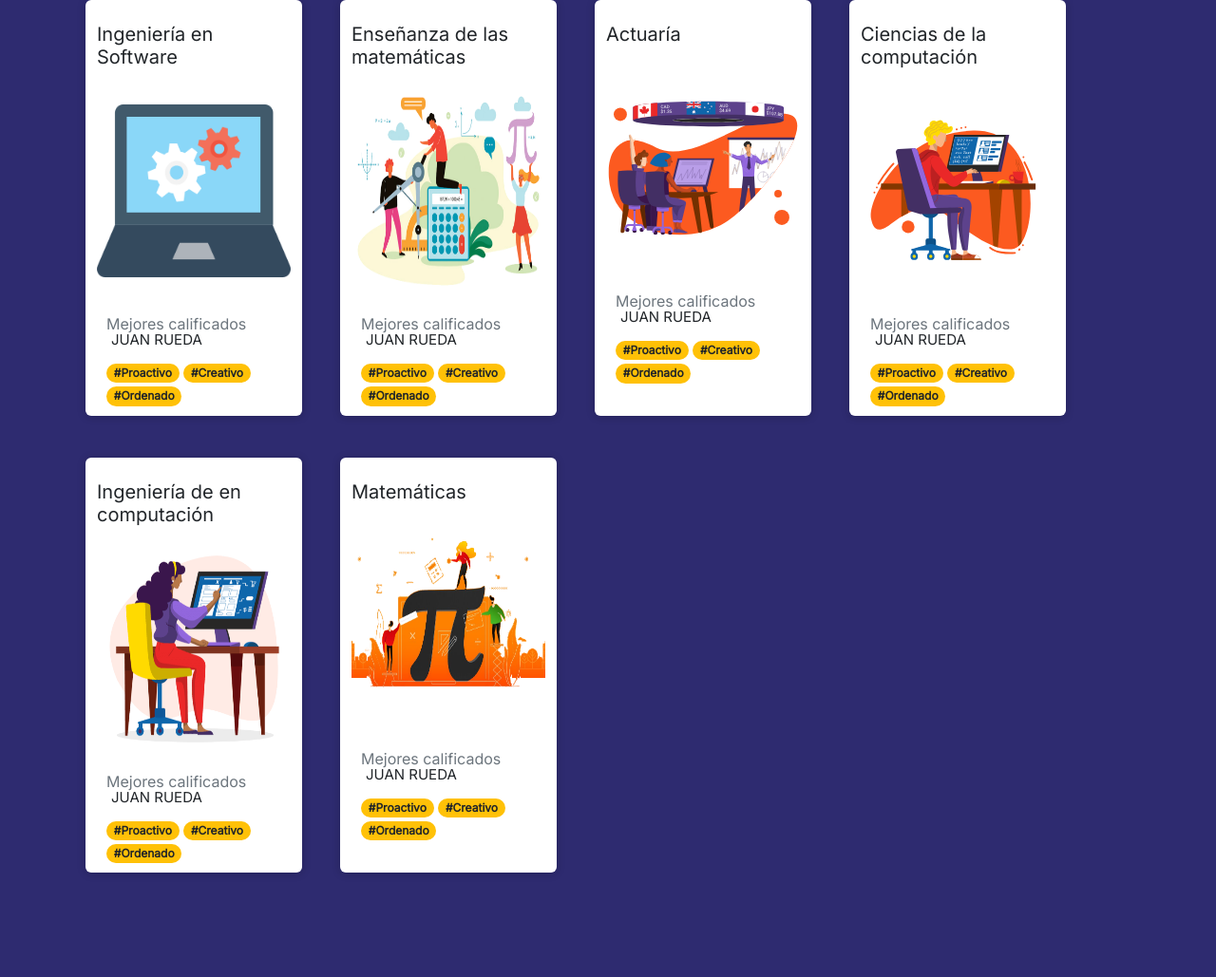
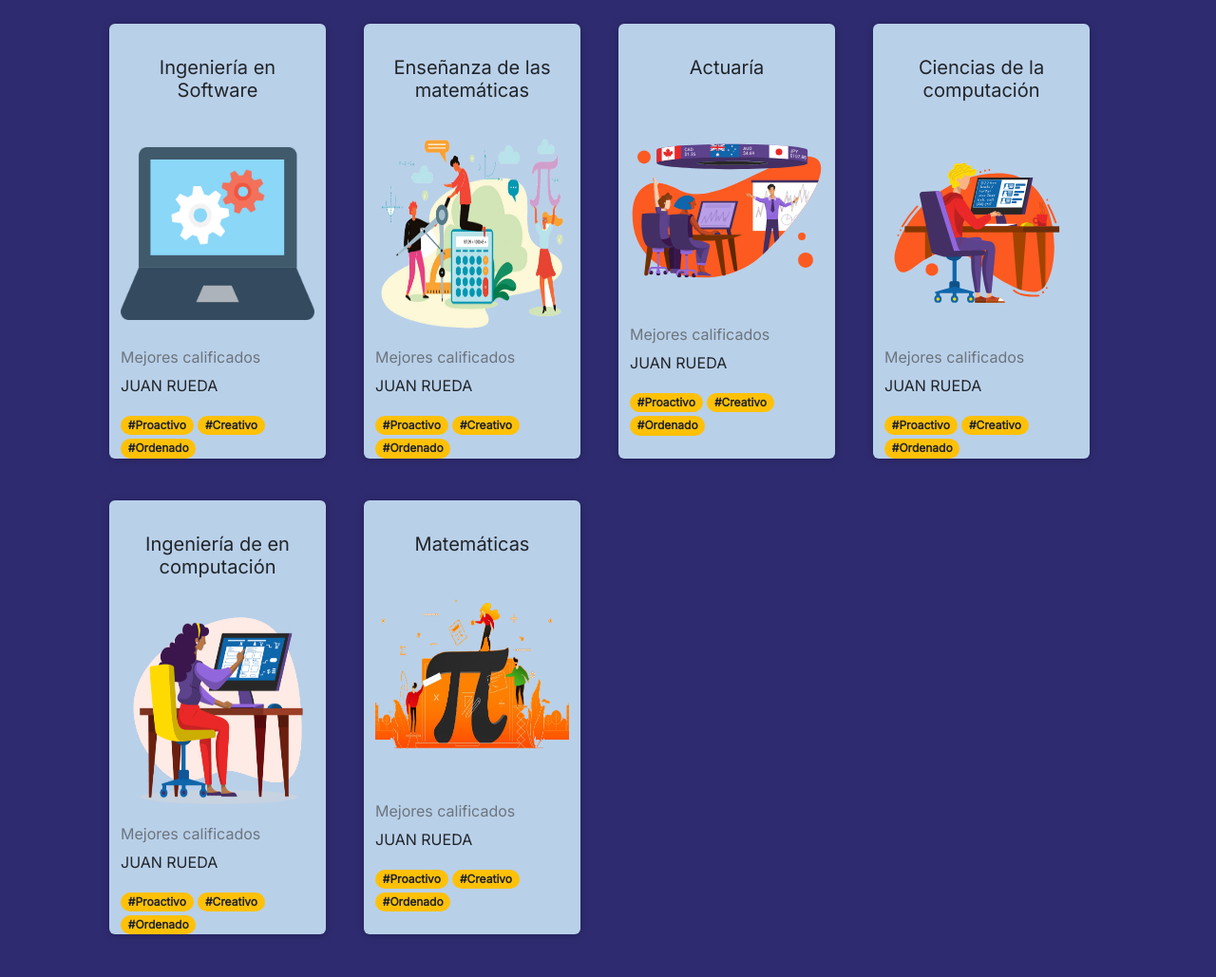
Before and after one commit to ph286/ProyectoWeb, a PHP site: page / in a window 1280 px wide. Shown: the part 76-1105 px from the top of the page at 95% size. Before the commit the page ends 995 px from the top, so only its background shows below. Run offline with PHP 8.4, Linux system fonts and the light colour scheme.

Commit message:
Nuevos estilos
añadido de estilos usando bootstrap

```diff
--- a/styles/ui/cards.css
+++ b/styles/ui/cards.css
@@ -1,66 +1,33 @@
-body{
+body {
 	font-family: 'Inter';
 }
-.container{
+
+.cardGroup {
 	width: 100%;
-	display: flex;
-	max-width: 1100px;
+	margin: 25px;
 }
-.Card{
-	width: 100%;
+
+.Card {
 	margin: 20px;
 	border-radius: 6px;
 	overflow: hidden;
-	background-color: white;
-	box-shadow: 0px 1px 10px rgba(0,0,0,0.2);
-	cursor: default;
+	background-color: rgb(185, 208, 233);
+	box-shadow: 0px 1px 10px rgba(0, 0, 0, 0.2);
+	cursor: pointer;
 	transition: all 400ms ease;
+}
 
-
-}
-.Card:hover{
-	box-shadow: 5px 5px 20px rgba(0,0,0,0.4);
+.Card:hover {
+	box-shadow: 5px 5px 20px rgba(0, 0, 0, 0.4);
 	transform: translateY(-3%);
 }
-.Card h1{
+
+.Card h5 {
 	text-align: center;
 	padding: 10px;
 }
-.Card img{
+
+.Card img {
 	width: 100%;
-	height:210px;
+	height: 210px;
 }
-.Card .contenido{
-	padding: 10px
-}
-.row{
-
-
-	}
-.name{
-	font-size: 15px;
-	padding:5px;
-	display: flex;
-	height: 15px;
-    align-items: center;
-    float:left;
-    margin: 5px;
-}
-.tags{
-	float: left;
-}
-.tag{
-	background-color: orange;
-	padding:5px;
-	display: flex;
-	height: 15px;
-	border-radius: 8px;
-    align-items: center;
-    float:left;
-    color: white;
-    margin: 5px;
-}
-.tag:hover{
-	background-color: green;
-	color: white;
-}
```
Also changed, not shown: styles/ui/login.css (added, +7 -0 lines).
